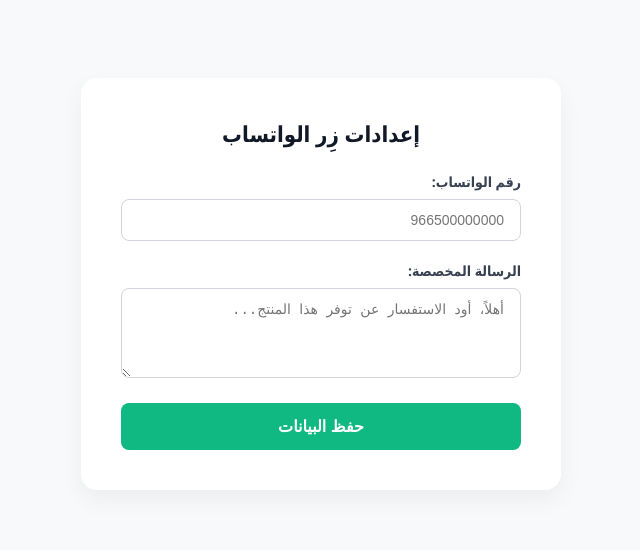
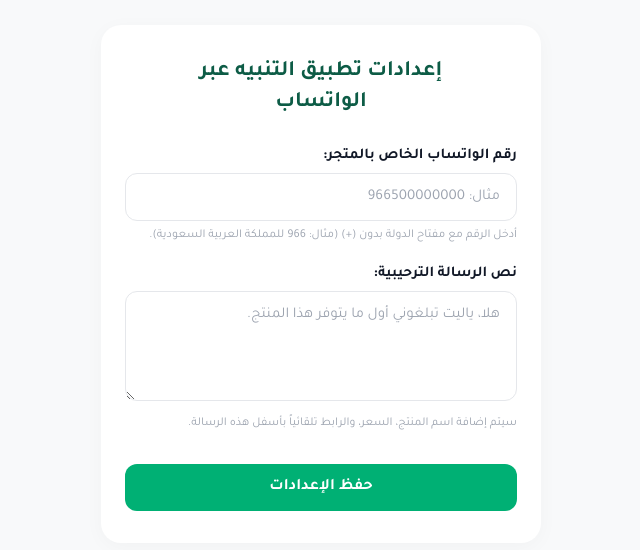
Before and after one commit to midoafandena11/salla-whatsapp-notify, a website: page public/dashboard.html in a window 1280 px wide. Shown: the part 116-666 px from the top of the page, without its empty margins (319-959 px from the left). Drawn offline with Linux system fonts and the light colour scheme.

Commit message:
Update dashboard.html

```diff
--- a/public/dashboard.html
+++ b/public/dashboard.html
@@ -3,117 +3,140 @@
 <head>
     <meta charset="UTF-8">
     <meta name="viewport" content="width=device-width, initial-scale=1.0">
-    <title>إعدادات زِر الواتساب</title>
+    <title>إعدادات تطبيق التنبيه عبر الواتساب</title>
+    <link rel="preconnect" href="https://fonts.googleapis.com">
+    <link rel="preconnect" href="https://fonts.gstatic.com" crossorigin>
+    <link href="https://fonts.googleapis.com/css2?family=Tajawal:wght@400;500;700&display=swap" rel="stylesheet">
     <style>
+        * {
+            box-sizing: border-box;
+            font-family: 'Tajawal', sans-serif;
+        }
+
         body {
-            font-family: 'Segoe UI', Tahoma, Geneva, Verdana, sans-serif;
             background-color: #f8f9fa;
             margin: 0;
-            padding: 0;
+            padding: 20px;
             display: flex;
             justify-content: center;
             align-items: center;
             min-height: 100vh;
-            color: #333;
+            color: #1f2937;
         }
 
         .card {
             background-color: #ffffff;
-            padding: 40px;
-            border-radius: 16px;
-            box-shadow: 0 10px 25px rgba(0, 0, 0, 0.05);
+            padding: 32px 24px;
+            border-radius: 20px;
+            box-shadow: 0 4px 20px rgba(0, 0, 0, 0.03);
             width: 100%;
-            max-width: 480px;
-            box-sizing: border-box;
+            max-width: 440px;
         }
 
         h2 {
+            color: #0d5c46;
+            font-size: 22px;
+            font-weight: 700;
+            text-align: center;
             margin-top: 0;
-            margin-bottom: 24px;
-            color: #111827;
-            font-size: 22px;
-            text-align: center;
+            margin-bottom: 28px;
+            line-height: 1.4;
         }
 
         .form-group {
-            margin-bottom: 20px;
+            margin-bottom: 22px;
         }
 
         label {
             display: block;
             margin-bottom: 8px;
-            font-size: 14px;
-            font-weight: 600;
-            color: #374151;
+            font-size: 15px;
+            font-weight: 700;
+            color: #111827;
         }
 
         input[type="text"], textarea {
             width: 100%;
-            padding: 12px 16px;
-            border: 1px solid #d1d5db;
-            border-radius: 8px;
-            font-size: 14px;
-            box-sizing: border-box;
+            padding: 14px 16px;
+            border: 1px solid #e5e7eb;
+            border-radius: 12px;
+            font-size: 15px;
+            color: #374151;
             outline: none;
+            background-color: #ffffff;
             transition: border-color 0.2s;
         }
 
         input[type="text"]:focus, textarea:focus {
-            border-color: #10b981;
+            border-color: #00b074;
+        }
+
+        input[type="text"]::placeholder, textarea::placeholder {
+            color: #9ca3af;
         }
 
         textarea {
             resize: vertical;
-            height: 90px;
+            height: 110px;
+        }
+
+        .hint {
+            font-size: 12px;
+            color: #9ca3af;
+            margin-top: 6px;
+            line-height: 1.4;
         }
 
         button {
             width: 100%;
-            background-color: #10b981;
+            background-color: #00b074;
             color: #ffffff;
             border: none;
             padding: 14px;
-            border-radius: 8px;
+            border-radius: 12px;
             font-size: 16px;
-            font-weight: 600;
+            font-weight: 700;
             cursor: pointer;
+            margin-top: 10px;
             transition: background-color 0.2s;
         }
 
         button:hover {
-            background-color: #059669;
+            background-color: #009663;
         }
 
         .alert-success {
             display: none;
-            margin-top: 20px;
-            padding: 14px;
-            background-color: #ecfdf5;
-            border: 1px solid #a7f3d0;
-            color: #065f46;
-            border-radius: 8px;
+            margin-top: 18px;
+            padding: 12px;
+            background-color: #e6f4ea;
+            border: 1px solid #b7e1cd;
+            color: #137333;
+            border-radius: 10px;
             text-align: center;
-            font-size: 15px;
-            font-weight: 600;
+            font-size: 14px;
+            font-weight: 700;
         }
     </style>
 </head>
 <body>
 
     <div class="card">
-        <h2>إعدادات زِر الواتساب</h2>
+        <h2>إعدادات تطبيق التنبيه عبر<br>الواتساب</h2>
 
         <div class="form-group">
-            <label for="whatsappNumber">رقم الواتساب:</label>
-            <input type="text" id="whatsappNumber" placeholder="966500000000">
+            <label for="whatsappNumber">رقم الواتساب الخاص بالمتجر:</label>
+            <input type="text" id="whatsappNumber" placeholder="مثال: 966500000000">
+            <div class="hint">أدخل الرقم مع مفتاح الدولة بدون (+) (مثال: 966 للمملكة العربية السعودية).</div>
         </div>
 
         <div class="form-group">
-            <label for="customMessage">الرسالة المخصصة:</label>
-            <textarea id="customMessage" placeholder="أهلاً، أود الاستفسار عن توفر هذا المنتج..."></textarea>
+            <label for="customMessage">نص الرسالة الترحيبية:</label>
+            <textarea id="customMessage" placeholder="هلا، ياليت تبلغوني أول ما يتوفر هذا المنتج."></textarea>
+            <div class="hint">سيتم إضافة اسم المنتج، السعر، والرابط تلقائياً بأسفل هذه الرسالة.</div>
         </div>
 
-        <button onclick="saveSettings()">حفظ البيانات</button>
+        <button onclick="saveSettings()">حفظ الإعدادات</button>
 
         <div id="successAlert" class="alert-success">
             تم حفظ البيانات بنجاح، يمكنك إغلاق الصفحة الان
```
